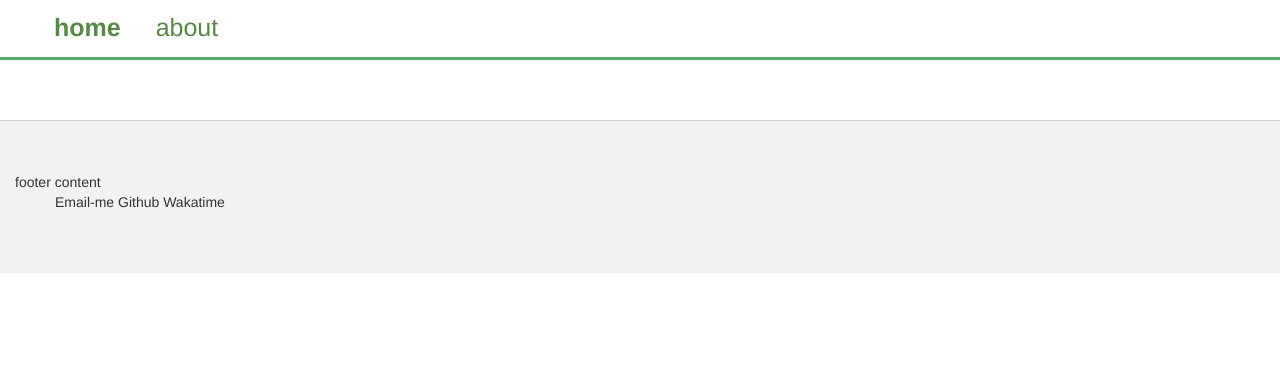
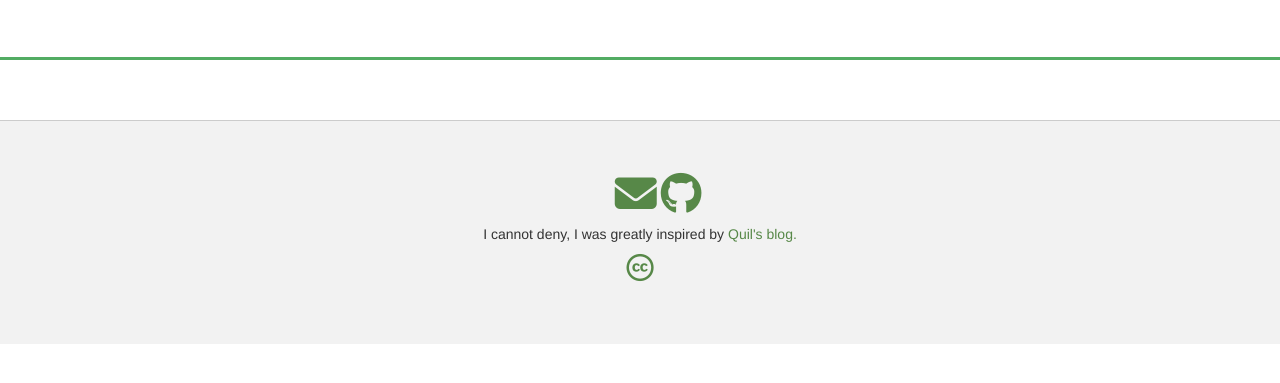
Before and after one commit to rafaelcn/rafaelcn.github.io, a Jekyll site: the page built from index.html, in a window 1280 px wide. Shown: the top 383 px of the page. Built offline with Jekyll 4.4.1, drawn with Linux system fonts in a browser that asks for light colours; nearby versions of some CDN libraries; library files that are not in the unit come from our copies.

Commit message:
Index and the default layout are mature.

```diff
--- a/_layouts/default.html
+++ b/_layouts/default.html
@@ -4,11 +4,20 @@
       <meta charset="utf-8">
       <title>{{ page.title }} - R = 3 + 6i</title>
 
-      <link rel="stylesheet" href="res/css/bootstrap.min.css" charset="utf-8">
-      <link rel="stylesheet" href="res/css/bootstrap-theme.min.css" charset="utf-8">
+      <meta description="">
+      <meta keywords="mathematics programming blog development">
+
+      <link rel="stylesheet" href="/res/css/bootstrap.min.css" charset="utf-8">
+      <link rel="stylesheet" href="/res/css/bootstrap-theme.min.css" charset="utf-8">
+
+
+      <link href='https://fonts.googleapis.com/css?family=Ubuntu:400,300,300italic,400italic,700,500italic,500' rel='stylesheet' type='text/css'>
+
+      <!-- FontAwesome Icons -->
+      <link rel="stylesheet" href="/res/css/font-awesome.min.css" charset="utf-8">
 
       <!--  Custom CSS -->
-      <link rel="stylesheet" href="res/css/blog.css" charset="utf-8">
+      <link rel="stylesheet" href="/res/css/blog.css" charset="utf-8">
     </head>
 
     <body>
@@ -16,9 +25,17 @@
         <div class="row">
           <nav class="nav">
             <ul>
-              <li class="active"><a href="#">home</a></li>
-              <li><a href="about.html">about</a></li>
+              {% for link in site.navigation %}
+                {% assign current = 'nil' %}
+                {% if link.url == page.url or () %}
+                  {% assign current = 'active' %}
+                {% endif %}
+                <li><a class="{{ current }}" href="{{ link.url }}">{{ link.text }}</a></li>
+              {% endfor %}
             </ul>
+          </nav>
+        </div>
+
           </nav>
         </div>
 
@@ -29,13 +46,29 @@
       </div>
 
       <footer class="container-fluid footer">
-        footer content
+        <ul class="text-center list-social">
+          <li><a href="mailto:rafaelnunes737@hotmail.com" title="Contact me."><i class="fa fa-3x fa-envelope"></i></a></li>
+          <li><a href="https://github.com/rafaelcn" title="rafaelcn @ Github."><i class="fa fa-3x fa-github"></i></a></li>
+          <li><a><i class=""></i></a></li>
+        </ul>
 
-        <ul class="">
-          <li>Email-me</li>
-          <li>Github</li>
-          <li>Wakatime</li>
-        </ul>
+        <p class="text-center">
+          I cannot deny, I was greatly inspired by <a href="http://robotlolita.me/index.html">Quil's blog.</a>
+        </p>
+        <p class="text-center">
+          <a href="#" title="Work licensed under Creative Commons"><i class="fa fa-2x fa-creative-commons"></i></a>
+        </p>
       </footer>
+
+      <script>
+        (function(i,s,o,g,r,a,m){i['GoogleAnalyticsObject']=r;i[r]=i[r]||function(){
+        (i[r].q=i[r].q||[]).push(arguments)},i[r].l=1*new Date();a=s.createElement(o),
+        m=s.getElementsByTagName(o)[0];a.async=1;a.src=g;m.parentNode.insertBefore(a,m)
+        })(window,document,'script','//www.google-analytics.com/analytics.js','ga');
+
+        ga('create', 'UA-68972864-1', 'auto');
+        ga('send', 'pageview');
+
+      </script>
     </body>
 </html>
--- a/index.html
+++ b/index.html
@@ -1,20 +1,27 @@
 ---
-layout: default
-Title: Blog
+layout: post
+title: Blog
 ---
 
 
-<ul>
+<ul class="blog-posts">
   {% for post in site.posts %}
     <li class="blog-post">
-      <h5>
+      <h5 class="blog-info">
         {{ post.date | date_to_long_string }}
+        <span class="post-language" >
+          {% if post.language == 'portuguese' %}
+            <i class="fa fa-language" title="Este artigo está escrito em Português"> Portuguese</i>
+          {% else %}
+            <i class="fa fa-language" title="This article is written in English"> English</i>
+          {% endif %}
+        </span>
       </h5>
       <h2>
         <a href="{{ post.url }}">{{ post.title }}</a>
       </h2>
-      <h4>
-        {{ post.snip }}
+      <h4 class="post-snippet">
+        {{ post.snippet }}
       </h4>
     </li>
   {% endfor %}
```
